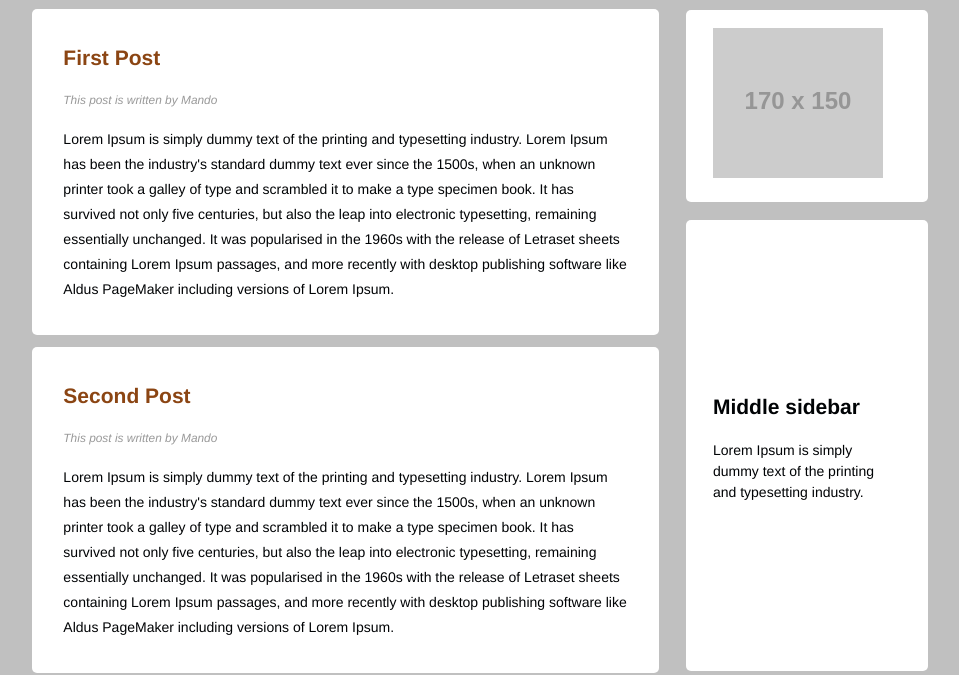
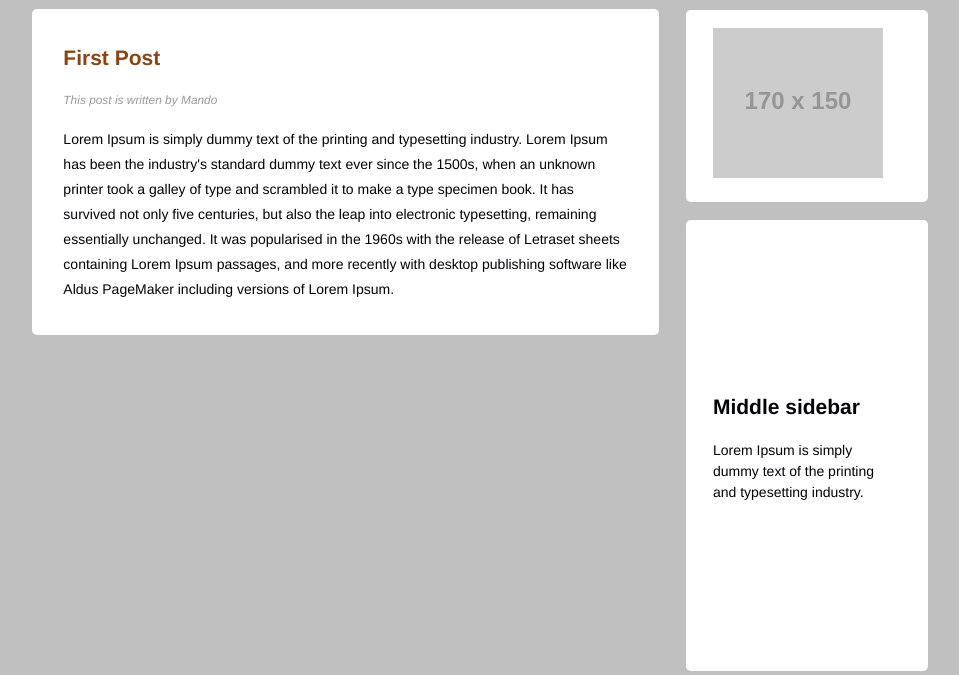
Before and after one commit to snicusor/html5-css3-website, a plain HTML site: page blog2.html in a window 1280 px wide. Shown: the part 135-810 px from the top of the page, without its empty margins (160-1119 px from the left). Drawn offline with Linux system fonts and the light colour scheme; placeholder pictures from the web are drawn by us.

Commit message:
deleted second post in the blog2 page

```diff
--- a/blog2.html
+++ b/blog2.html
@@ -50,23 +50,6 @@
                     It was popularised in the 1960s with the release of Letraset sheets containing Lorem Ipsum passages, and more recently with desktop publishing software like Aldus PageMaker including versions of Lorem Ipsum.</p>
             </content>
         </article>
-
-        <article class="bottomcontent">
-            <header>
-                <h2><a href="#" title="Second post">Second Post</a></h2>
-            </header>
-
-            <footer>
-                <p class="post-info">This post is written by Mando</p>
-            </footer>
-
-            <content>
-                <p>Lorem Ipsum is simply dummy text of the printing and typesetting industry.
-                    Lorem Ipsum has been the industry's standard dummy text ever since the 1500s, when an unknown printer took a galley of type and scrambled it to make a type specimen book.
-                    It has survived not only five centuries, but also the leap into electronic typesetting, remaining essentially unchanged.
-                    It was popularised in the 1960s with the release of Letraset sheets containing Lorem Ipsum passages, and more recently with desktop publishing software like Aldus PageMaker including versions of Lorem Ipsum.</p>
-            </content>
-        </article>
     </div>
 </div>
 
```
